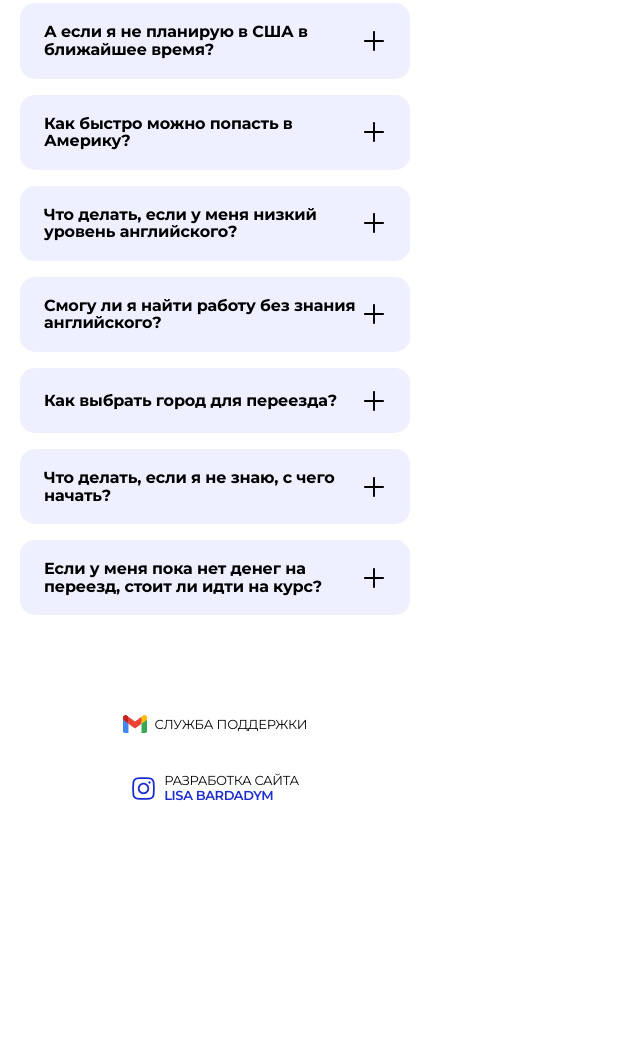
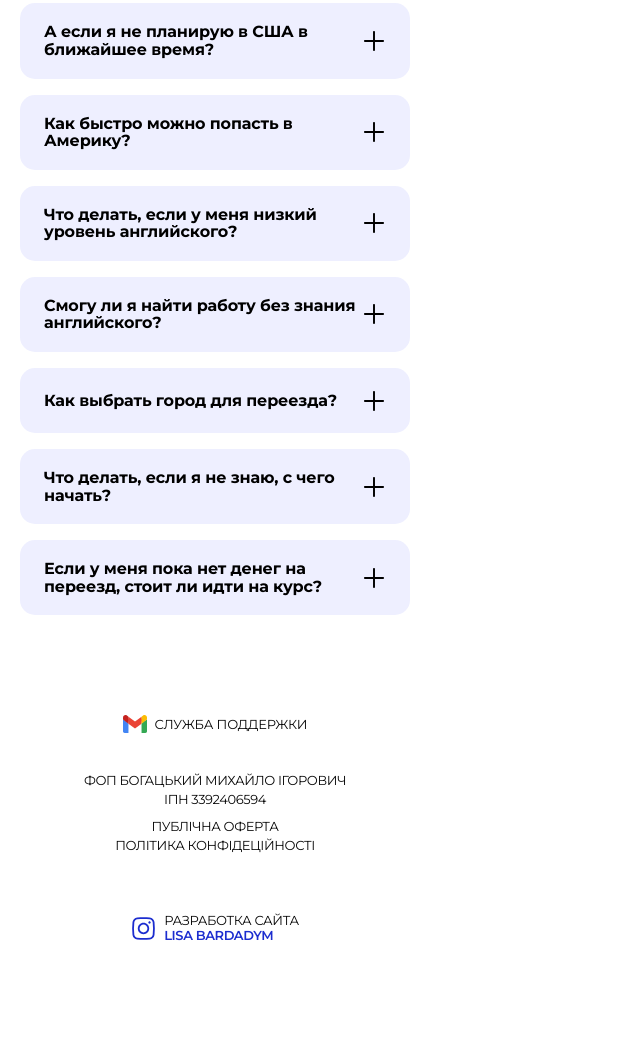
Before and after one commit to RomanIsaiev/work-website-82, a website built with Vite: page index.html in a window 1280 px wide. Shown: the part 8881-9924 px from the top of the page, without its empty margins (0-640 px from the left). Before the commit the page ends 9784 px from the top, so only its background shows below. Built offline with nearby package versions, Linux system fonts and the light colour scheme; a script that the page names is missing.

Commit message:
update footer

```diff
--- a/index.html
+++ b/index.html
@@ -1280,6 +1280,26 @@
             alt="mail"
           />Служба поддержки</a
         >
+        <div class="fop-box">
+          <p class="name">ФОП Богацький Михайло Ігорович</p>
+          <p class="code">ІПН 3392406594</p>
+        </div>
+        <div class="deals-box">
+          <a
+            href="https://docs.google.com/document/d/1K7rhwqcbLmnHeOa6Qw_ecEFokAro5396huWbHwiiDlU/edit?usp=sharing"
+            target="_blank"
+            rel="nofollow"
+            class="deals-link public"
+            >публічна оферта</a
+          >
+          <a
+            href="https://docs.google.com/document/d/1u8P6uA11p-RiTOAqtJyTTl8a7JFaMHRkxSFpPWdCcOE/edit?usp=sharing"
+            target="_blank"
+            rel="nofollow"
+            class="deals-link confidence"
+            >політика конфідеційності</a
+          >
+        </div>
         <a
           class="dising-creator"
           href="https://www.instagram.com/lllcku"
--- a/src/css/styles.css
+++ b/src/css/styles.css
@@ -1252,7 +1252,44 @@ body {
   padding-bottom: 100px;
 }
 
-.footer .container {
+.fop-box {
+  color: #090909;
+  text-align: center;
+  font-family: Montserrat;
+  font-size: 13px;
+  font-style: normal;
+  font-weight: 400;
+  line-height: 115%; /* 14.95px */
+  letter-spacing: -0.39px;
+  text-transform: uppercase;
+
+  margin-bottom: 12px;
+}
+
+.fop-box .name {
+  margin-bottom: 4px;
+}
+
+.deals-box {
+  color: #090909;
+  text-align: center;
+  font-family: Montserrat;
+  font-size: 13px;
+  font-style: normal;
+  font-weight: 400;
+  line-height: 115%; /* 14.95px */
+  letter-spacing: -0.39px;
+  text-transform: uppercase;
+
+  margin-bottom: 60px;
+}
+
+.deals-link {
+  display: block;
+}
+
+.deals-box .public {
+  margin-bottom: 4px;
 }
 
 .footer .mail-container {
```
